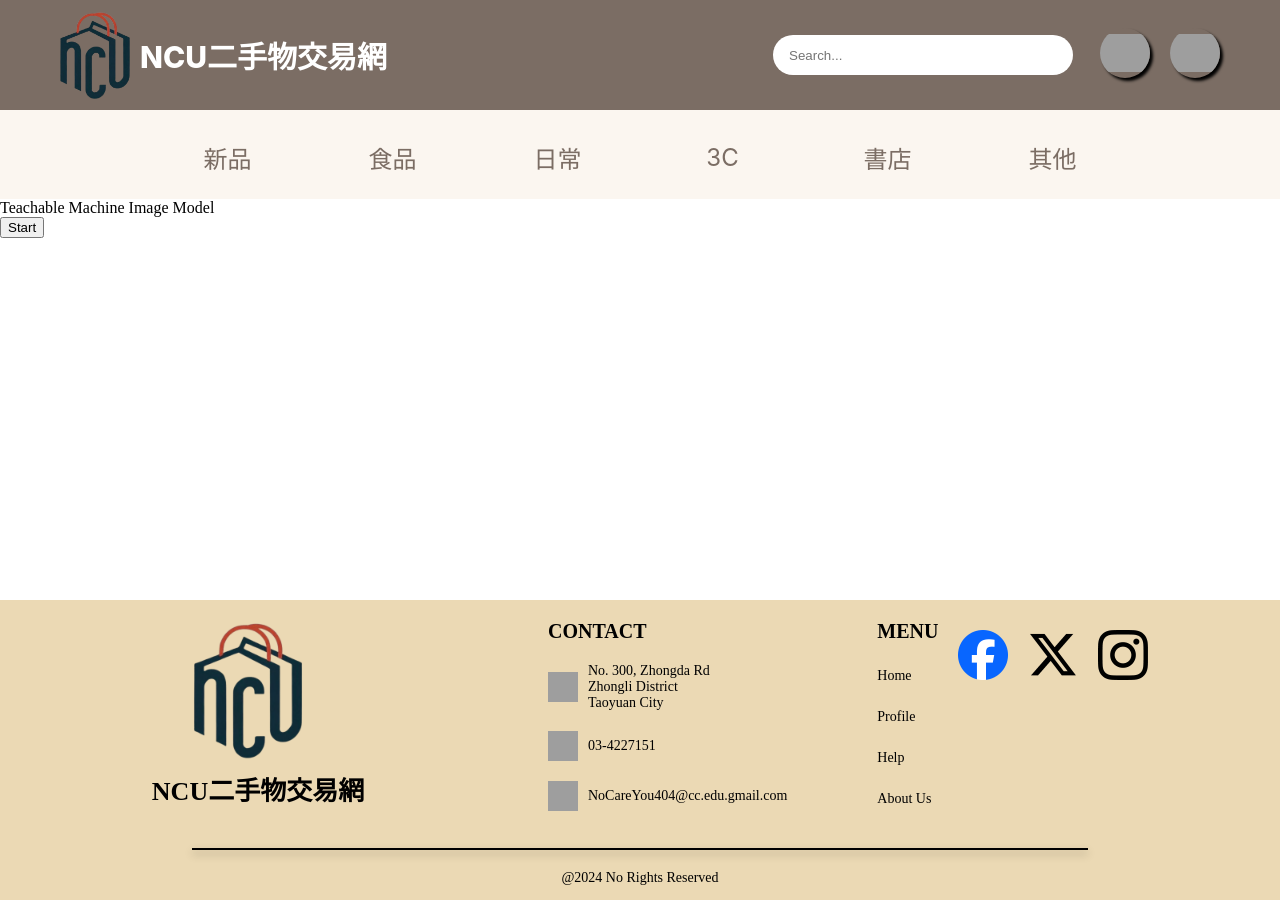
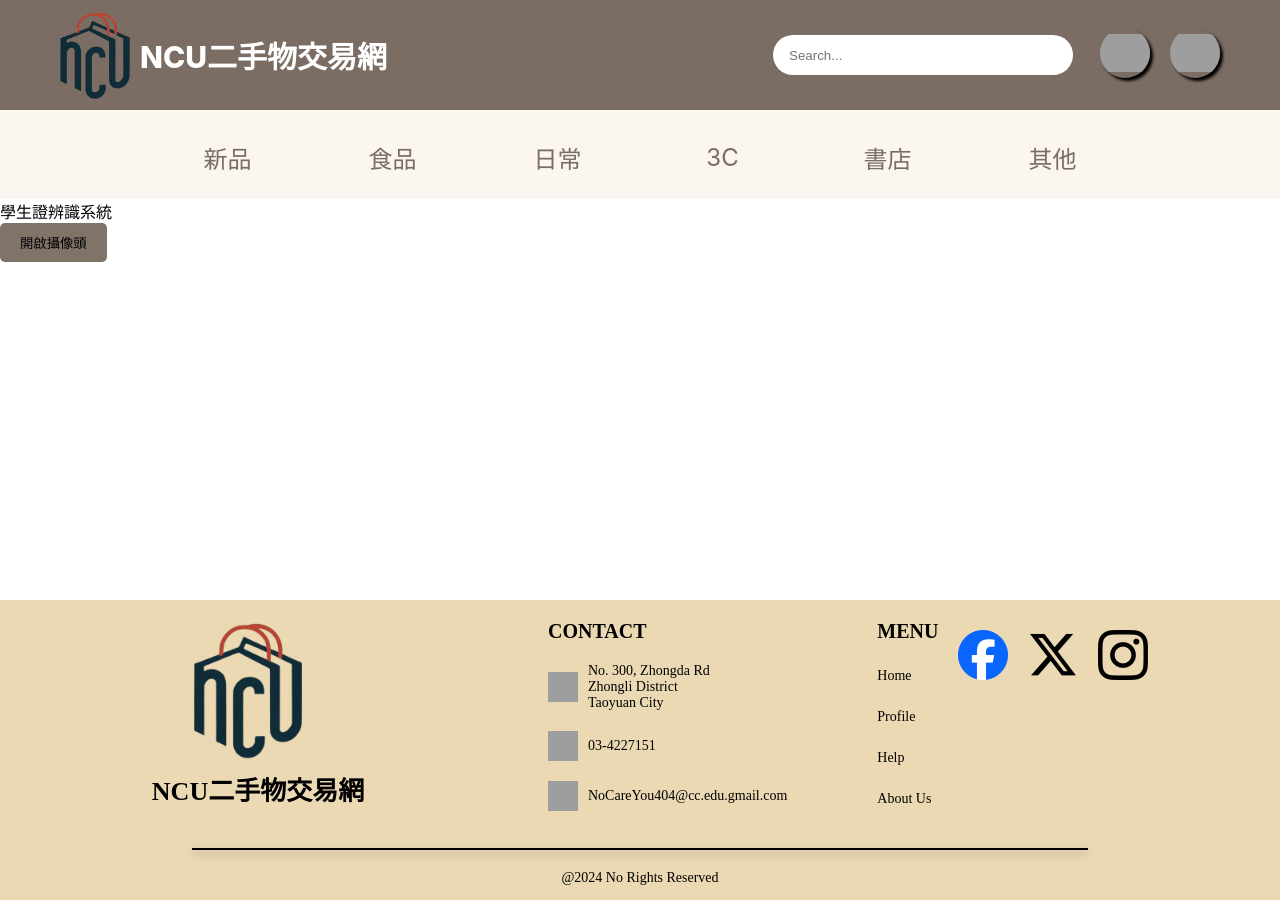
Before and after one commit to ryan8967/mid-term-project, a Vue app: page /studentcard in a window 1280 px wide. Built offline with nearby package versions, Linux system fonts and the light colour scheme; grey boxes are pictures that could not be loaded.

Commit message:
Card Detect Modified

```diff
--- a/src/components/pages/UserPages/StudentCard.vue
+++ b/src/components/pages/UserPages/StudentCard.vue
@@ -1,168 +1,21 @@
-<!-- <template>
+<template>
     <div>
-        <div>Teachable Machine Image Model</div>
-        <button type="button" @click="init">Start</button>
+        <div>學生證辨識系統</div>
+        <button type="button" @click="init">開啟攝像頭</button>
         <div id="webcam-container"></div>
         <div id="label-container"></div>
     </div>
 </template>
 
 <script>
-import * as tmImage from '@teachablemachine/image';
+import { useRouter } from 'vue-router';
 
 export default {
     name: 'TeachableMachine',
-    data() {
-        return {
-            URL: '/my_model/',  // Ensure the path starts with a slash
-            model: null,
-            webcam: null,
-            labelContainer: null,
-            maxPredictions: 0,
-        };
+    setup() {
+        const router = useRouter();
+        return { router };
     },
-    methods: {
-        async init() {
-            const modelURL = this.URL + 'model.json';
-            const metadataURL = this.URL + 'metadata.json';
-
-            try {
-                // Load the model and metadata
-                this.model = await tmImage.load(modelURL, metadataURL);
-                this.maxPredictions = this.model.getTotalClasses();
-
-                // Convenience function to setup a webcam
-                const flip = true; // whether to flip the webcam
-                this.webcam = new tmImage.Webcam(200, 200, flip); // width, height, flip
-                await this.webcam.setup(); // request access to the webcam
-                await this.webcam.play();
-                window.requestAnimationFrame(this.loop);
-
-                // append elements to the DOM
-                document.getElementById('webcam-container').appendChild(this.webcam.canvas);
-                this.labelContainer = document.getElementById('label-container');
-                for (let i = 0; i < this.maxPredictions; i++) { // and class labels
-                    this.labelContainer.appendChild(document.createElement('div'));
-                }
-            } catch (error) {
-                console.error('Error loading model:', error);
-            }
-        },
-        async loop() {
-            this.webcam.update(); // update the webcam frame
-            await this.predict();
-            window.requestAnimationFrame(this.loop);
-        },
-        async predict() {
-            // predict can take in an image, video or canvas html element
-            const prediction = await this.model.predict(this.webcam.canvas);
-            for (let i = 0; i < this.maxPredictions; i++) {
-                const classPrediction =
-                    prediction[i].className + ': ' + prediction[i].probability.toFixed(2);
-                this.labelContainer.childNodes[i].innerHTML = classPrediction;
-            }
-        },
-    },
-};
-</script>
-
-<style scoped>
-/* Add any necessary styles here */
-</style> -->
-
-
-<!--
-<template>
-    <div>
-        <div>Teachable Machine Image Model</div>
-        <button type="button" @click="init">Start</button>
-        <div id="webcam-container"></div>
-        <div id="label-container"></div>
-    </div>
-</template>
-
-<script>
-// import * as tf from '@tensorflow/tfjs';
-import * as tmImage from '@teachablemachine/image';
-
-export default {
-    name: 'TeachableMachine',
-    data() {
-        return {
-            URL: '/my_model/', // 確保路徑以斜杠開頭，這樣在根目錄下尋找
-            model: null,
-            webcam: null,
-            labelContainer: null,
-            maxPredictions: 0,
-        };
-    },
-    methods: {
-        async init() {
-            const modelURL = this.URL + 'model.json';
-            const metadataURL = this.URL + 'metadata.json';
-
-            try {
-                // Initialize TensorFlow.js backend
-                // await tf.setBackend('webgl'); // 或者 'cpu' / 'wasm'
-                // await tf.setBackend('cpu');
-                // await tf.ready();
-
-                // Load the model and metadata
-                this.model = await tmImage.load(modelURL, metadataURL);
-                this.maxPredictions = this.model.getTotalClasses();
-
-                // Convenience function to setup a webcam
-                const flip = true; // whether to flip the webcam
-                this.webcam = new tmImage.Webcam(200, 200, flip); // width, height, flip
-                await this.webcam.setup(); // request access to the webcam
-                await this.webcam.play();
-                window.requestAnimationFrame(this.loop);
-
-                // append elements to the DOM
-                document.getElementById('webcam-container').appendChild(this.webcam.canvas);
-                this.labelContainer = document.getElementById('label-container');
-                for (let i = 0; i < this.maxPredictions; i++) { // and class labels
-                    this.labelContainer.appendChild(document.createElement('div'));
-                }
-            } catch (error) {
-                console.error('Error loading model:', error);
-            }
-        },
-        async loop() {
-            this.webcam.update(); // update the webcam frame
-            await this.predict();
-            window.requestAnimationFrame(this.loop);
-        },
-        async predict() {
-            // predict can take in an image, video or canvas html element
-            const prediction = await this.model.predict(this.webcam.canvas);
-            for (let i = 0; i < this.maxPredictions; i++) {
-                const classPrediction =
-                    prediction[i].className + ': ' + prediction[i].probability.toFixed(2);
-                this.labelContainer.childNodes[i].innerHTML = classPrediction;
-            }
-        },
-    },
-};
-</script>
-
-<style scoped>
-/* Add any necessary styles here */
-</style> -->
-
-
-<template>
-    <div>
-        <div>Teachable Machine Image Model</div>
-        <button type="button" @click="init">Start</button>
-        <div id="webcam-container"></div>
-        <div id="label-container"></div>
-    </div>
-</template>
-
-<script>
-export default {
-    name: 'TeachableMachine',
     data() {
         return {
             model: null,
@@ -251,12 +104,22 @@ export default {
             await this.predict();
             window.requestAnimationFrame(this.loop);
         },
+        // async predict() {
+        //     const prediction = await this.model.predict(this.webcam.canvas);
+        //     for (let i = 0; i < this.maxPredictions; i++) {
+        //         const classPrediction =
+        //             prediction[i].className + ': ' + prediction[i].probability.toFixed(2);
+        //         this.labelContainer.childNodes[i].innerHTML = classPrediction;
+        //     }
+        // },
         async predict() {
             const prediction = await this.model.predict(this.webcam.canvas);
             for (let i = 0; i < this.maxPredictions; i++) {
-                const classPrediction =
-                    prediction[i].className + ': ' + prediction[i].probability.toFixed(2);
+                const classPrediction = prediction[i].className + ': ' + prediction[i].probability.toFixed(2);
                 this.labelContainer.childNodes[i].innerHTML = classPrediction;
+                if (prediction[i].className === 'studentCard' && prediction[i].probability > 0.98) {
+                    this.$router.push('/newproduct');
+                }
             }
         },
     },
@@ -265,4 +128,52 @@ export default {
 
 <style scoped>
 /* Add any necessary styles here */
+:root {
+    --primary-color: #807469;
+    /* Brownish color */
+    --secondary-color: #fae0c0;
+    /* Beige color */
+    --accent-color: #ffffff;
+    /* White color */
+}
+
+.container {
+    font-family: Arial, sans-serif;
+    background-color: var(--secondary-color);
+    color: var(--primary-color);
+    padding: 20px;
+    text-align: center;
+}
+
+.title {
+    font-size: 24px;
+    margin-bottom: 20px;
+}
+
+button {
+    /*background-color: var(--primary-color);*/
+    background-color: #807469;
+    color: var(--accent-color);
+    border: none;
+    padding: 10px 20px;
+    cursor: pointer;
+    border-radius: 5px;
+    transition: background-color 0.3s ease;
+}
+
+button:hover {
+    background-color: #6f6154;
+    /* Darker shade of the primary color */
+}
+
+#webcam-container {
+    margin-top: 20px;
+    display: flex;
+    justify-content: center;
+}
+
+#label-container {
+    margin-top: 20px;
+    font-size: 18px;
+}
 </style>
```
